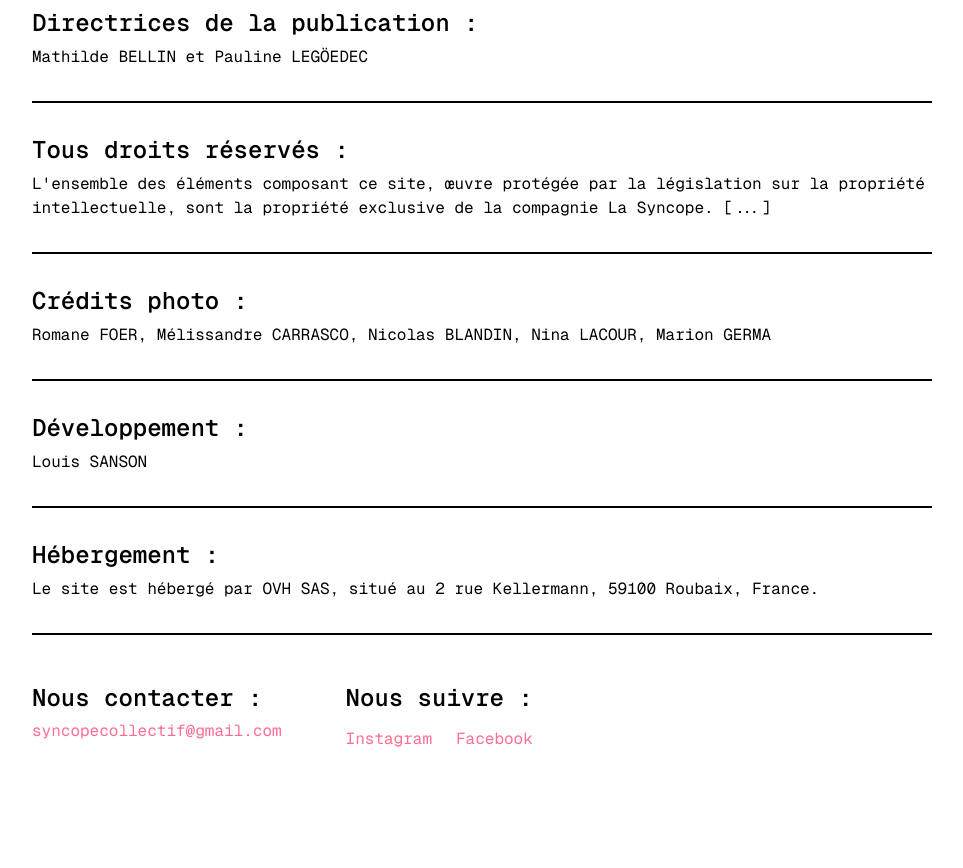
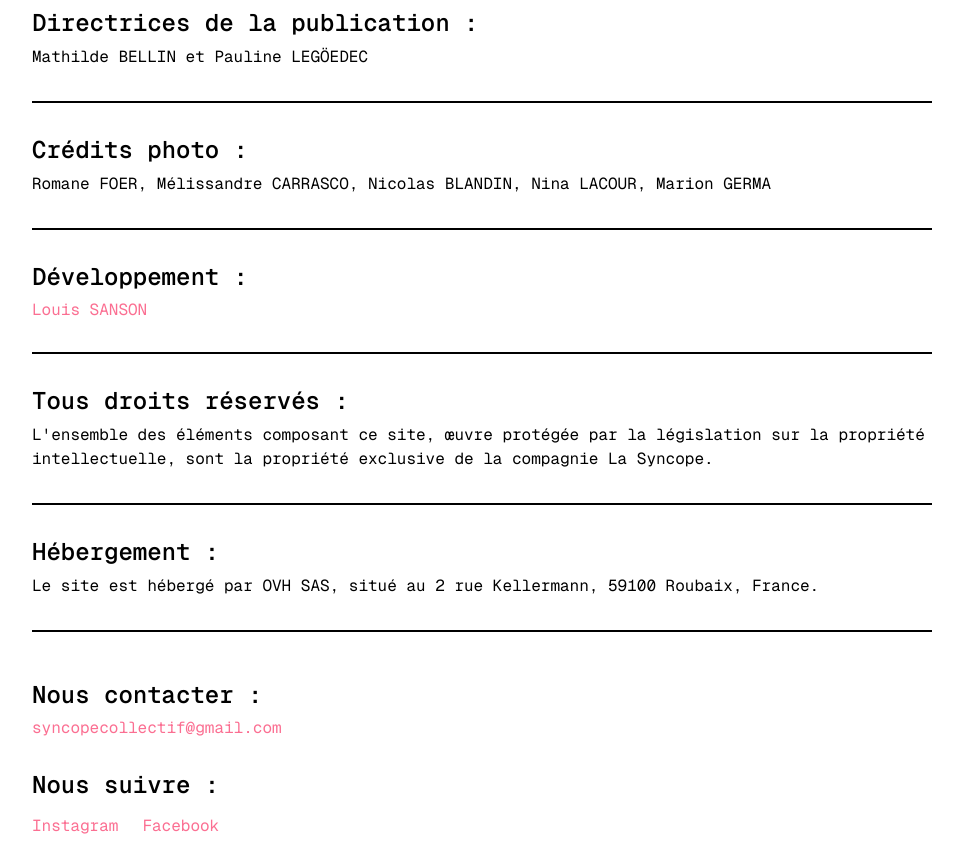
Before and after one commit to Louissnsn/LaSyncopeV2, a Next.js app: page /contacts in a window 1280 px wide. Shown: the part 380-1248 px from the top of the page, without its empty margins (158-1121 px from the left). Before the commit the page ends 1161 px from the top, so only its background shows below. Built offline with nearby package versions, Linux system fonts and the light colour scheme; a web font is replaced by a local one.

Commit message:
more style in contact

```diff
--- a/app/components/Contact.js
+++ b/app/components/Contact.js
@@ -22,15 +22,6 @@
           </div>
 
           <div className={styles.contactItem}>
-            <p className={styles.titre}>Tous droits réservés :</p>
-            <p className={styles.texte}>
-              L&apos;ensemble des éléments composant ce site, œuvre protégée par
-              la législation sur la propriété intellectuelle, sont la propriété
-              exclusive de la compagnie La Syncope. [...]
-            </p>
-          </div>
-
-          <div className={styles.contactItem}>
             <p className={styles.titre}>Crédits photo :</p>
             <p className={styles.texte}>
               Romane FOER, Mélissandre CARRASCO, Nicolas BLANDIN, Nina LACOUR,
@@ -40,7 +31,23 @@
 
           <div className={styles.contactItem}>
             <p className={styles.titre}>Développement :</p>
-            <p className={styles.texte}>Louis SANSON</p>
+            <a
+              className={styles.socialLink}
+              href="https://www.louissanson.dev/"
+              target="_blank"
+              rel="noopener noreferrer"
+            >
+              Louis SANSON
+            </a>
+          </div>
+
+          <div className={styles.contactItem}>
+            <p className={styles.titre}>Tous droits réservés :</p>
+            <p className={styles.texte}>
+              L&apos;ensemble des éléments composant ce site, œuvre protégée par
+              la législation sur la propriété intellectuelle, sont la propriété
+              exclusive de la compagnie La Syncope.
+            </p>
           </div>
 
           <div className={styles.contactItem}>
--- a/app/layout.js
+++ b/app/layout.js
@@ -43,15 +43,16 @@
     shortcut: "/favicon.ico",
     apple: "/favicon.ico",
   },
-  viewport: {
-    width: "device-width",
-    initialScale: 1,
-    maximumScale: 1,
-  },
   robots: {
     index: true,
     follow: true,
   },
+};
+
+export const viewport = {
+  width: "device-width",
+  initialScale: 1,
+  maximumScale: 1,
 };
 
 const inter = Inter({
--- a/app/styles/ContactComponent.module.css
+++ b/app/styles/ContactComponent.module.css
@@ -69,9 +69,8 @@
 /* ====== RÉSEAUX SOCIAUX ====== */
 .contactContainer {
   display: flex;
-  justify-content: flex-start;
-  align-items: baseline;
-  gap: 4rem;
+  flex-direction: column;
+  gap: 2rem;
   flex-wrap: wrap;
   margin-top: 1rem;
 }
@@ -80,7 +79,6 @@
   display: flex;
   flex-direction: column;
   align-items: flex-start;
-
 }
 
 .socialLinks {
@@ -89,14 +87,16 @@
   margin-top: 0.5rem;
 }
 
-.socialLinks a {
+.socialLinks a,
+.socialLink {
   color: var(--color-accent, #c33);
   text-decoration: none;
   font-family: var(--font-geist-mono, "Courier New", monospace);
   transition: color 0.2s ease, transform 0.2s ease;
 }
 
-.socialLinks a:hover {
+.socialLinks a:hover,
+.socialLink:hover {
   color: #000;
   transform: scale(1.1);
 }
@@ -109,12 +109,12 @@
   }
 
   @media screen and (max-width: 768px) {
-  .contactContainer {
-    flex-direction: column;
-    align-items: flex-start;
-    gap: 2rem;
+    .contactContainer {
+      flex-direction: column;
+      align-items: flex-start;
+      gap: 2rem;
+    }
   }
-}
 
   .titreContact {
     font-size: 3rem;
```
Lines whose indentation alone changed are shown as unchanged.
